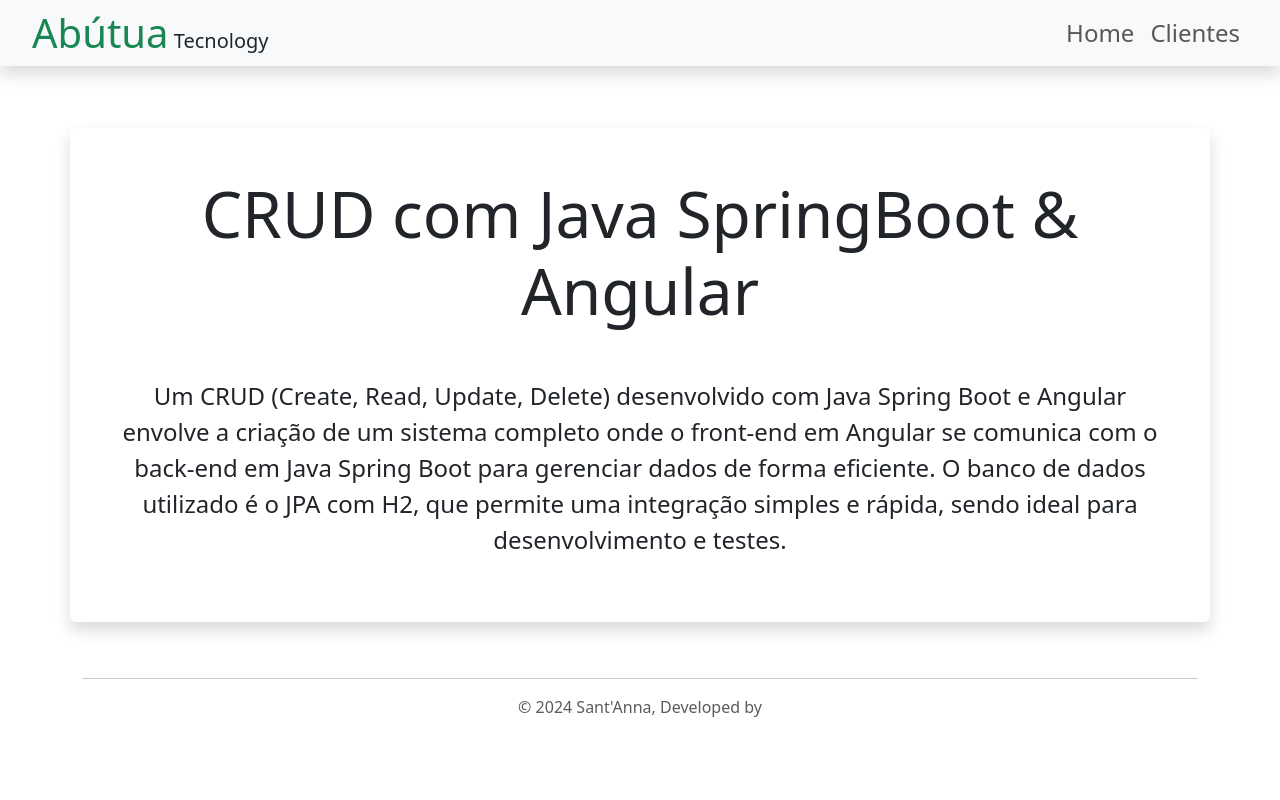
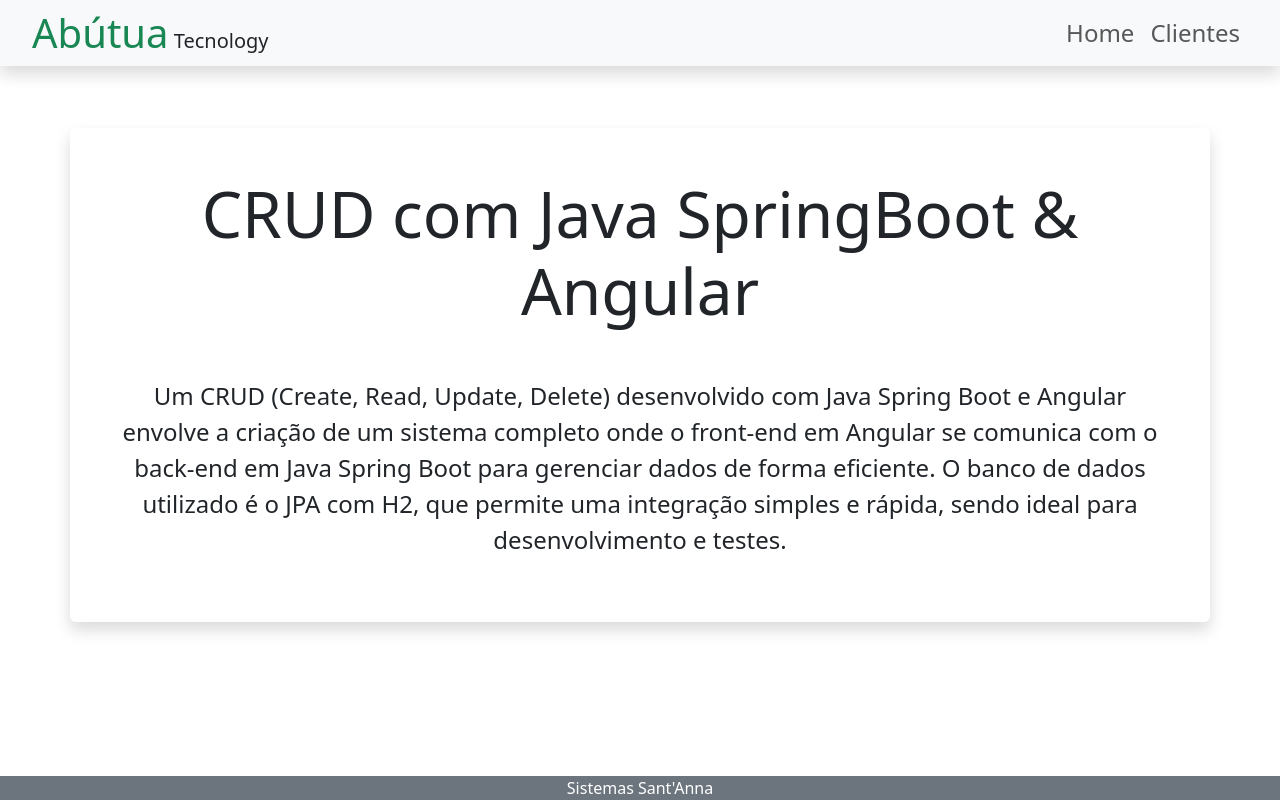
Before and after one commit to santannal/Bootcamp-Clients-CRUD, an Angular app in the folder frontend-project/: page / in a window 1280 px wide. Built offline with nearby package versions, Linux system fonts and the light colour scheme.

Commit message:
closes #17

```diff
--- a/frontend-project/package.json
+++ b/frontend-project/package.json
@@ -26,6 +26,7 @@
     "bootstrap": "^5.3.2",
     "bootstrap-icons": "^1.11.3",
     "express": "^4.18.2",
+    "frontend-project": "file:",
     "rxjs": "~7.8.0",
     "tslib": "^2.3.0",
     "zone.js": "~0.14.10"
--- a/frontend-project/src/app/components/footer/footer.component.html
+++ b/frontend-project/src/app/components/footer/footer.component.html
@@ -1,6 +1,3 @@
-<div class="container">
-    <footer class="py-3 my-4">
-        <hr>
-        <p class="text-center text-body-secondary">&copy; 2024 Sant'Anna, Developed by</p>
-    </footer>
-</div>
+<footer class="bg-secondary text-center text-white fixed-bottom">
+    Sistemas Sant'Anna
+</footer>
```
Also changed, not shown: 1 other file (tests, documents, lock files or other folders).
